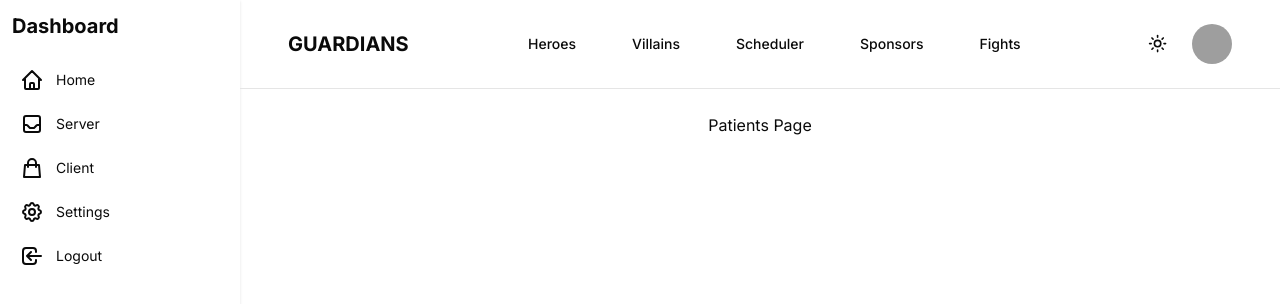
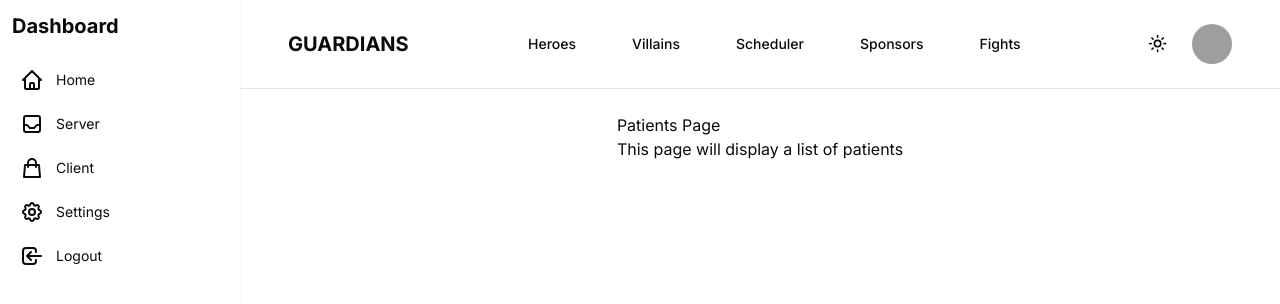
Before and after one commit to TheNaFeR02/pf_ohs, a Next.js app: page /patient in a window 1280 px wide. Shown: the top 304 px of the page. Built offline with nearby package versions, Linux system fonts and the light colour scheme; grey boxes are pictures that could not be loaded.

Commit message:
Removing unnecesary import and return from patient/create page.

```diff
--- a/src/app/patient/create/page.tsx
+++ b/src/app/patient/create/page.tsx
@@ -1,27 +1,5 @@
 import PatientForm from "@/features/patients/PatientForm";
-import nameUseCodeDisplay from "@/constants/nameUseCodeDisplay";
-
 
 export default function PatientCreatePage() {
-
-  return <PatientForm />
-  return (
-
-    <div className="w-full">
-
-      <div className="border-b border-stroke px-6.5">
-        <h3 className="font-medium">
-          Creación de Paciente
-        </h3>
-      </div>
-
-      <div className="rounded-2xl border shadow-default bg-white mt-4">
-        <div className="flex pr-2 pl-5 pt-5">
-          <PatientForm />
-        </div>
-      </div>
-    </div>
-
-
-  )
+  return <PatientForm />;
 }
--- a/src/app/patient/page.tsx
+++ b/src/app/patient/page.tsx
@@ -1,9 +1,12 @@
-import React from 'react'
+import React from "react";
 
 const page = () => {
   return (
-    <div>Patients Page</div>
-  )
-}
+    <div>
+      <h1>Patients Page</h1>
+      <p>This page will display a list of patients</p>
+    </div>
+  );
+};
 
-export default page
+export default page;
```
Also changed, not shown: src/features/patients/PatientForm.tsx (+0 -7 lines).
